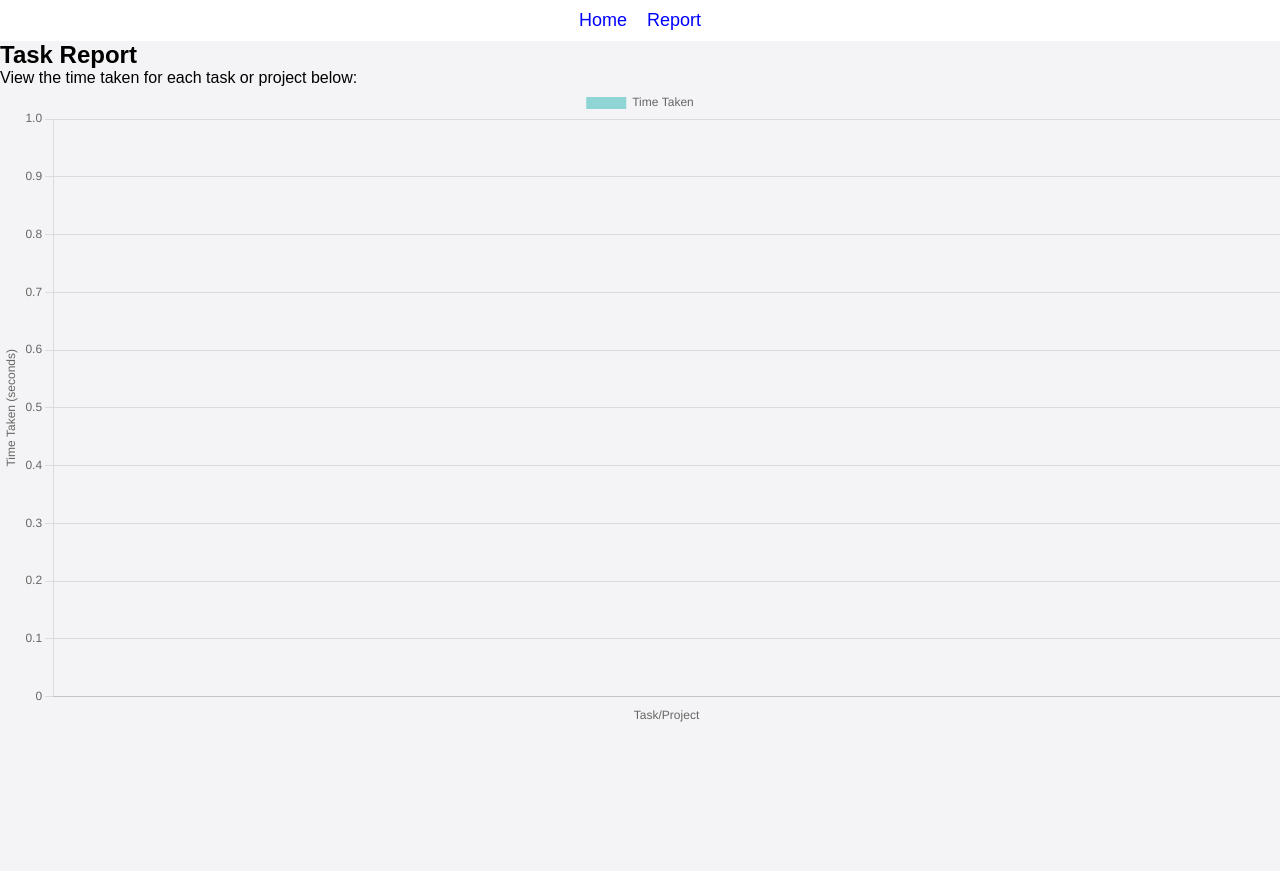
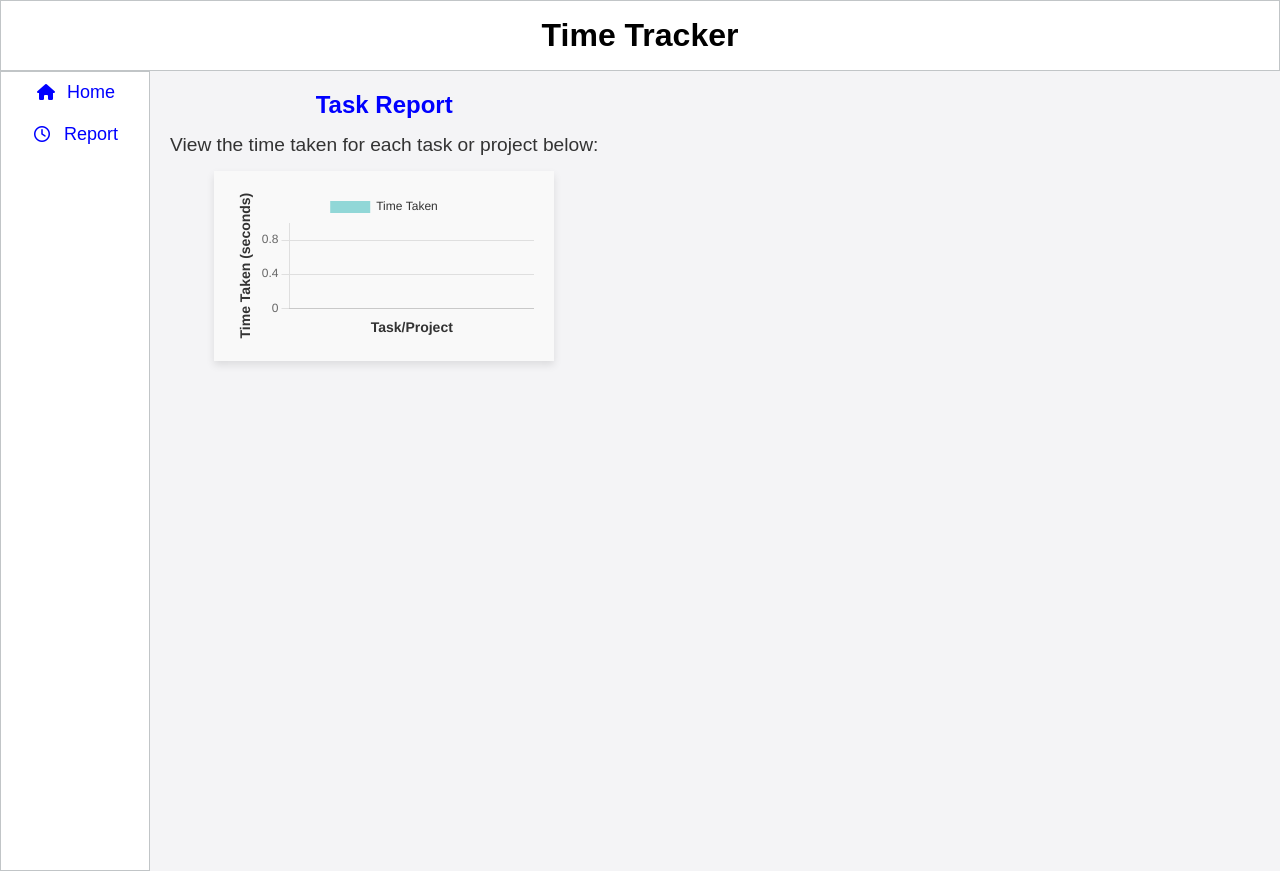
Before and after one commit to indureka/Time-Tracker, a React (Vite) app: page /report in a window 1280 px wide. Before the commit the page ends 800 px from the top, so only its background shows below. Built offline with nearby package versions, Linux system fonts and the light colour scheme.

Commit message:
updated files

```diff
--- a/index.html
+++ b/index.html
@@ -4,7 +4,11 @@
     <meta charset="UTF-8" />
 
     <meta name="viewport" content="width=device-width, initial-scale=1.0" />
-    <title>To do App</title>
+    <title>Time Tracker</title>
+    <link
+  rel="stylesheet"
+  href="https://cdnjs.cloudflare.com/ajax/libs/font-awesome/6.0.0-beta3/css/all.min.css"
+/>
   </head>
   <body>
     <div id="root"></div>
--- a/src/App.css
+++ b/src/App.css
@@ -10,40 +10,93 @@ body{
   background-color: rgba(226, 226, 230, 0.356);
 }
 
+.main-container{
+display:flex;
+height:100vh;
+
+}
+
+
+
 h1{
+  background-color: #fff;
   text-align: center;
-  margin: 1rem;
+  padding: 1rem 0;
+  border:0.7px solid #c1c5c7;
 }
 
 nav {
   background-color:#fff;
+  width:150px;
+  border:0.7px solid #c1c5c7;
+
 }
 
 nav ul {
+
   display: flex;
-  gap: 20px;
-  padding: 10px;
+  flex-direction: column;
+  /* gap: 20px; */
+  /* padding: 10px; */
   list-style: none;
+  justify-content: flex-start;
+  align-items: flex-start;
+}
+
+nav ul li {
+  display: flex;
+  width:150px;
   justify-content: center;
   align-items: center;
+  gap:10px;
+  padding:10px 0;
+
+
 }
 
+nav ul li:hover{
+  background-color: rgba(226, 226, 230, 0.356);
+}
+
+nav ul li:active{
+  background-color: rgba(226, 226, 230, 0.356);
+}
+
+
+
 nav a {
+  padding:0 20px;
   text-decoration: none;
   color: blue;
   font-size: 18px;
+
+
 }
 
-nav a:hover {
-  color: darkblue;
+
+.home-icon, .timer-icon{
+
+
+  width:20px;
+  height:20px;
+  color:blue;
+  font-size: 1rem;
+  margin-right:10px;
+
 }
 
 .input-container{
   background-color: #fff;
   border:0.7px solid #c1c5c7;
+  width:1000px;
+
+
+
 }
 
 .task-input{
+  width:1000px;
+  background-color: white;
   /* border: 1px solid; */
   display:flex;
   flex-direction: column;
@@ -51,6 +104,7 @@ nav a:hover {
   align-items: center;
   box-shadow: 0px -3px 8px rgba(0, 0, 0, 0.1), /* Light top shadow */
               0px 3px 8px rgba(0, 0, 0, 0.1);
+  border:1px solid #c1c5c7;
 
 
 }
@@ -62,8 +116,9 @@ nav a:hover {
   align-items:flex-start;
   gap:0.5rem;
  background-color: #fff;
- border:1px solid #c1c5c7;
+ /* border:1px solid #c1c5c7; */
   border-top:none;
+
 }
 
 input{
@@ -99,23 +154,19 @@ input{
   color:blue;
   font-size: 1rem;
 
-  border-right: 1px dotted gray;
 }
 
 .bill-btn{
   background: transparent;
   color: gray;
   border:none;
-  padding:5px;
+  padding:5px 10px 5px 5px;
   margin: 0 5px;
   font-size: 1.5rem;
+
 }
 
 .bill-btn:hover{
-  color:blue;
-}
-
-.bill-btn:active{
   color:blue;
 }
 
@@ -132,21 +183,26 @@ input{
 .bill-enabled{
 color:blue;
 font-size: 1.5rem;
+
 }
 
 .bill-disabled{
-  color:#333;
+  color:gray;
   font-size: 1.5rem;
+
 }
 
-.task-box{
-
+.project-container{
+  width:200px;
   display: flex;
   gap: 20px;
   padding: 10px;
-  list-style: none;
-  justify-content: center;
-  align-items: center;
+ justify-content: space-between;
+ align-items: center;
+ margin-right: 30px;
+ /* border-right: 1px dotted gray; */
+
+
 }
 
 .timer{
@@ -184,9 +240,11 @@ font-size: 1.5rem;
 
 .task-box{
   display:flex;
+
   flex-direction: column;
   justify-content: space-around;
   align-items: center;
+
 
 }
 
@@ -231,7 +289,7 @@ padding:0.5rem;
 }
 
 .time-detail{
-  width:600px;
+  width:550px;
   display:flex;
   justify-content: flex-end;
   align-items:flex-end;
@@ -245,3 +303,23 @@ padding:0.5rem;
   font-size: 1rem;
   color: #333;
 }
+
+/* Chart */
+
+.chart-container {
+  display:flex;
+  flex-direction: column;
+  justify-content: center;
+  align-items: center;
+  gap:15px;
+  margin:20px;
+}
+
+.chart-container h2{
+color:blue;
+}
+
+.chart-container p{
+color: #333;
+font-size: 1.2rem;
+}
--- a/src/App.jsx
+++ b/src/App.jsx
@@ -24,21 +24,28 @@ import "./App.css";
 
 function App() {
   return (
+  <>
+
+    <h1>Time Tracker</h1>
     <Router>
-    <div>
+    <div className="main-container">
       <nav>
       <ul>
         <li>
-          <Link to="/">Home</Link>
+          <Link to="/" className="home-link">
+          <i className="fa-solid fa-house home-icon"></i>
+          Home</Link>
         </li>
-        <li>
-          <Link to="/report">Report</Link>
+        <li className="report-link">
+          <Link to="/report" >
+          <i className="fa-regular fa-clock timer-icon"></i>
+          Report</Link>
         </li>
       </ul>
 
       </nav>
 
-
+      <div className="main-content">
       <TaskProvider>
       <Routes>
         <Route path='/' element={<HomePage/>} />
@@ -46,9 +53,11 @@ function App() {
       </Routes>
 
         </TaskProvider>
+        </div>
     </div>
 
     </Router>
+    </>
   );
 }
 
--- a/src/Components/Chart.jsx
+++ b/src/Components/Chart.jsx
@@ -10,7 +10,11 @@ const Chart = () => {
     return (
 
 
-    <div>
+    <div style={{maxWidth:"700px",
+    padding:"20px",
+    boxShadow: "0 4px 8px rgba(0, 0, 0, 0.1)",
+    backgroundColor: "#f9f9f9",
+    }}>
         <Bar
         data={chartData}
         options={{
@@ -20,6 +24,11 @@ const Chart = () => {
                     title:{
                         display:true,
                         text:"Task/Project",
+                        font:{
+                            size: 14,
+                            weight:"bold"
+                        },
+                        color: "#333",
                     }
                 },
                 y: {
@@ -27,6 +36,11 @@ const Chart = () => {
                     title: {
                         display:true,
                         text:"Time Taken (seconds)",
+                        font:{
+                            size:14,
+                            weight:"bold",
+                        },
+                        color:"#333",
                     }
                 }
             },
@@ -34,6 +48,12 @@ const Chart = () => {
                 legend:{
                     display:true,
                     position:"top",
+                    labels:{
+                        color:"#333",
+                        font:{
+                            size:12
+                        }
+                    }
                 }
             }
 
--- a/src/Components/Task.jsx
+++ b/src/Components/Task.jsx
@@ -21,7 +21,7 @@ const Task = ({task}) => {
 
             <div className="task-list">
 
-                        <div className="task-box">
+                        <div className="project-container">
                             <p className="t-name">{task.taskName}</p>
 
                            {task.projectName ? (
--- a/src/Components/TaskInput.jsx
+++ b/src/Components/TaskInput.jsx
@@ -29,7 +29,7 @@ const TaskInput = () => {
 
   return (
     <>
-      <h1>Time Tracker</h1>
+
 
       <div className="task-input">
 
--- a/src/Contexts/TaskProvider.jsx
+++ b/src/Contexts/TaskProvider.jsx
@@ -121,7 +121,11 @@ setIsBillEnable((prev) => !prev);
     console.log("After filtering:", updatedTask); // Log after filtering
     setTaskArray(updatedTask); // Update the task array
     setTotalConsumedTime(calculateTime(updatedTask)); // Update total consumed time
-};
+    const taskToRemove = taskArray.find((task) => task.id === id);
+    if (taskToRemove) {
+      removeTaskFromChart(taskToRemove); // Pass the correct task to remove
+    }
+  };
 
 
 //calculatetime
@@ -162,8 +166,35 @@ setIsBillEnable((prev) => !prev);
         data: [...prevData.datasets[0].data, task.totalTime]
      }]
     }));
+    console.log(updateChartData);
   };
 
+ // RemoveUpdateChart
+
+ const removeTaskFromChart = (task) => {
+  setChartData(prevData => {
+    // Find the index of the task to remove
+    const taskIndex = prevData.labels.findIndex(
+      label => label === (task.projectName || task.taskName)
+    );
+
+    if (taskIndex === -1) return prevData; // If task not found, return unchanged data
+
+    // Remove the task at `taskIndex` from both `labels` and `data`
+
+    console.log("removed");
+    return {
+      labels: prevData.labels.filter((_, index) => index !== taskIndex),
+      datasets: [
+        {
+          ...prevData.datasets[0],
+          data: prevData.datasets[0].data.filter((_, index) => index !== taskIndex)
+        }
+      ]
+    };
+  });
+  console.log(removeTaskFromChart);
+};
 
 
 
--- a/src/Pages/ReportPage.jsx
+++ b/src/Pages/ReportPage.jsx
@@ -5,7 +5,7 @@ const ReportPage = () => {
 
     return (
 
-        <div>
+        <div className="chart-container">
             <h2>Task Report</h2>
             <p>View the time taken for each task or project below:</p>
             <Chart/>
```
